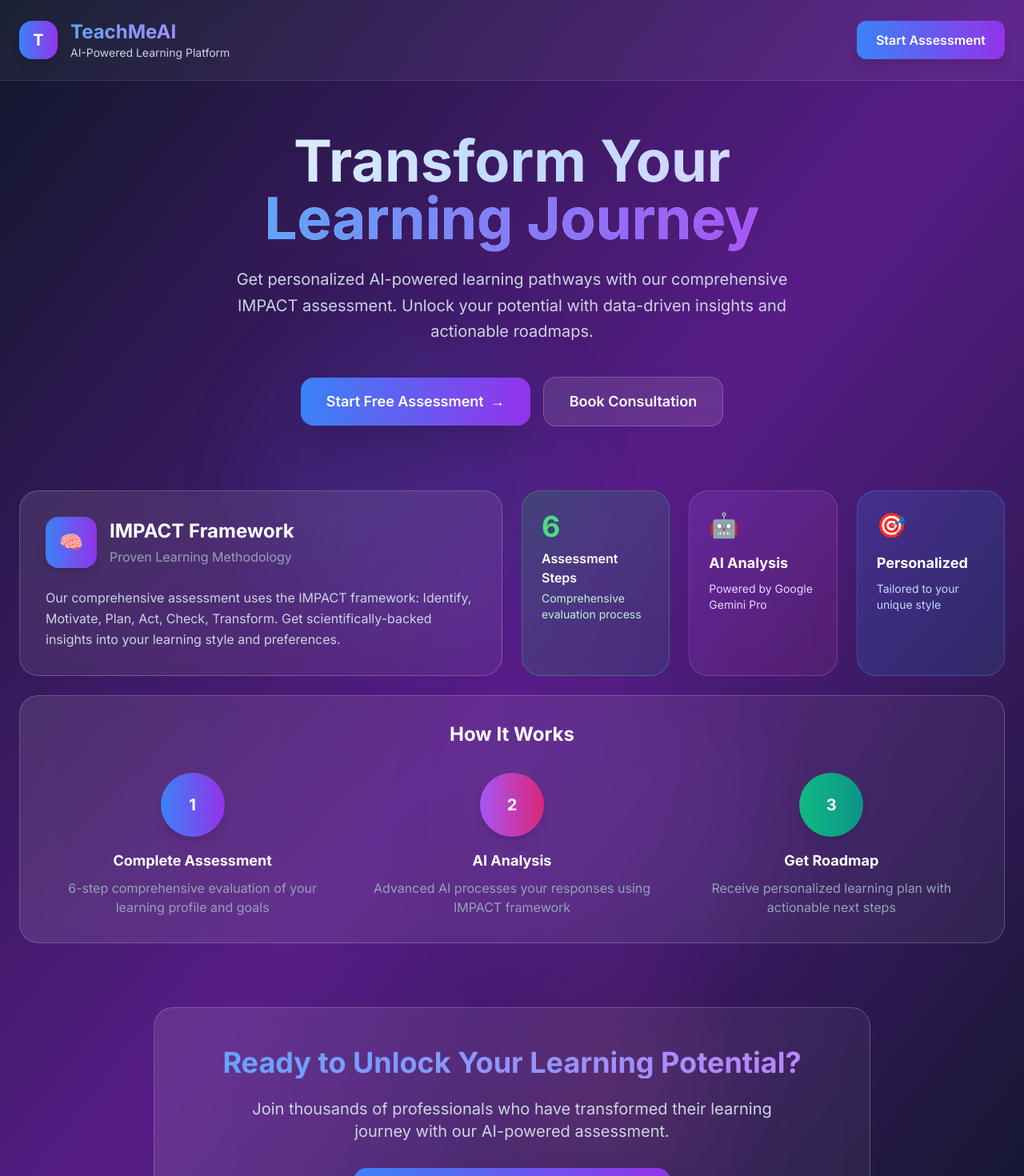
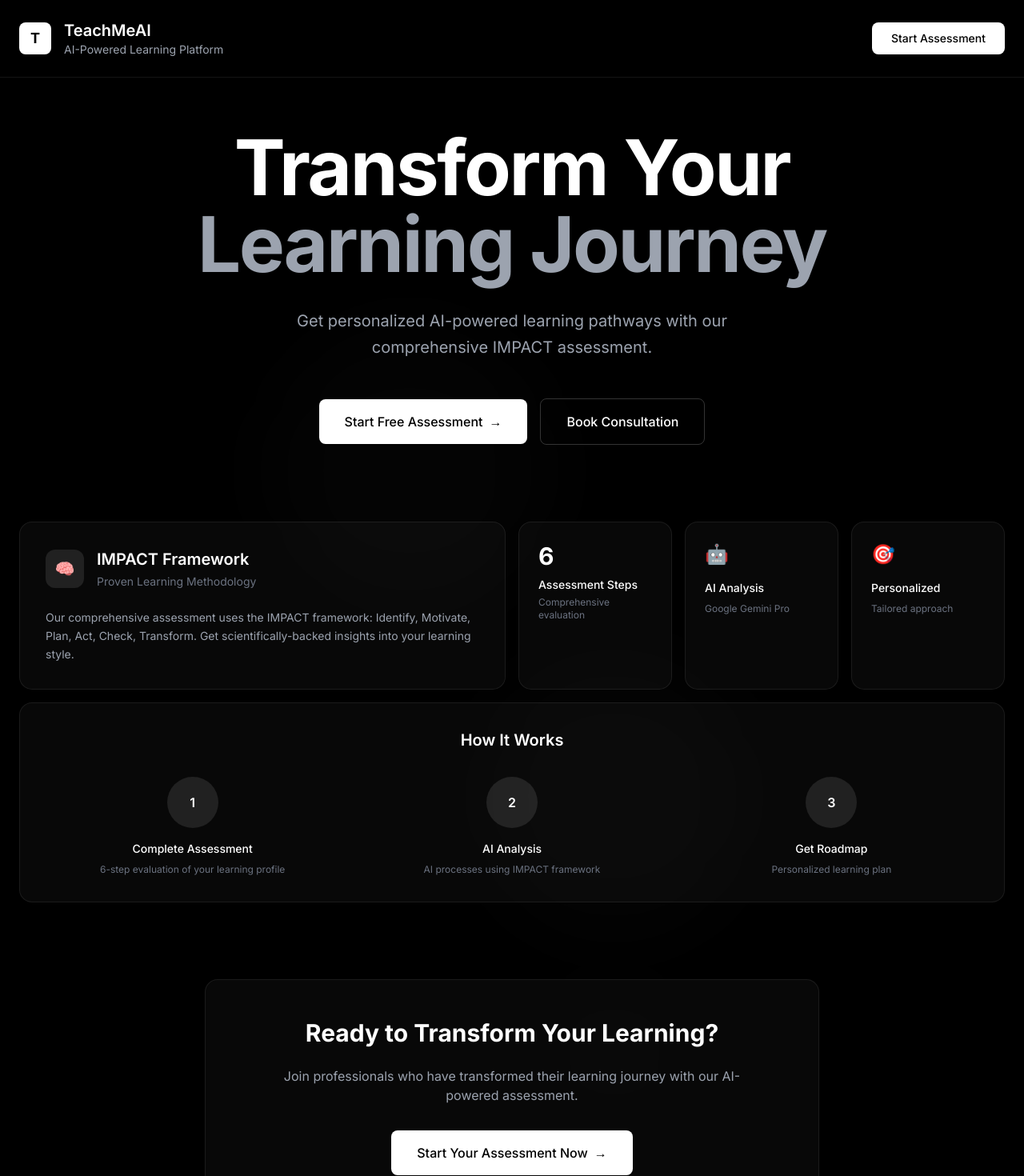
Before and after one commit to teachme-ai/teachmeai-main-site, a Next.js app: page / in a window 1280 px wide. Shown: the top 1470 px of the page at 80% size. Built offline with nearby package versions, Linux system fonts and the light colour scheme.

Commit message:
🖤 All-black Pixlspace aesthetic - minimal and sleek

```diff
--- a/src/app/page.tsx
+++ b/src/app/page.tsx
@@ -2,30 +2,30 @@ import Link from 'next/link'
 
 export default function HomePage() {
   return (
-    <div className="min-h-screen bg-gradient-to-br from-slate-900 via-purple-900 to-slate-900 text-white relative overflow-hidden">
-      {/* Animated Background Elements */}
+    <div className="min-h-screen bg-black text-white relative overflow-hidden">
+      {/* Subtle Background Elements */}
       <div className="absolute inset-0">
-        <div className="absolute top-1/4 left-1/4 w-96 h-96 bg-blue-500/10 rounded-full blur-3xl animate-pulse"></div>
-        <div className="absolute bottom-1/4 right-1/4 w-96 h-96 bg-purple-500/10 rounded-full blur-3xl animate-pulse animation-delay-2000"></div>
-        <div className="absolute top-3/4 left-1/2 w-64 h-64 bg-pink-500/10 rounded-full blur-3xl animate-pulse animation-delay-4000"></div>
+        <div className="absolute top-1/4 left-1/4 w-96 h-96 bg-white/[0.02] rounded-full blur-3xl animate-pulse"></div>
+        <div className="absolute bottom-1/4 right-1/4 w-96 h-96 bg-white/[0.02] rounded-full blur-3xl animate-pulse animation-delay-2000"></div>
+        <div className="absolute top-3/4 left-1/2 w-64 h-64 bg-white/[0.01] rounded-full blur-3xl animate-pulse animation-delay-4000"></div>
       </div>
 
-      {/* Glassmorphism Header */}
-      <header className="relative z-10 backdrop-blur-md bg-white/5 border-b border-white/10">
+      {/* Minimal Header */}
+      <header className="relative z-10 backdrop-blur-md bg-black/80 border-b border-white/[0.08]">
         <div className="max-w-7xl mx-auto px-6 py-6">
           <div className="flex items-center justify-between">
             <div className="flex items-center space-x-4">
-              <div className="w-12 h-12 bg-gradient-to-r from-blue-500 to-purple-600 rounded-2xl flex items-center justify-center shadow-lg">
-                <span className="text-white font-bold text-xl">T</span>
+              <div className="w-10 h-10 bg-white rounded-lg flex items-center justify-center">
+                <span className="text-black font-bold text-lg">T</span>
               </div>
               <div>
-                <h1 className="text-2xl font-bold bg-gradient-to-r from-blue-400 to-purple-400 bg-clip-text text-transparent">TeachMeAI</h1>
-                <p className="text-sm text-slate-300">AI-Powered Learning Platform</p>
+                <h1 className="text-xl font-semibold text-white">TeachMeAI</h1>
+                <p className="text-sm text-gray-400">AI-Powered Learning Platform</p>
               </div>
             </div>
             <Link
               href="/app"
-              className="px-6 py-3 bg-gradient-to-r from-blue-500 to-purple-600 hover:from-blue-600 hover:to-purple-700 rounded-xl font-semibold transition-all duration-300 transform hover:scale-105 shadow-lg hover:shadow-xl"
+              className="px-6 py-2.5 bg-white text-black hover:bg-gray-100 rounded-lg font-medium transition-all duration-200 text-sm"
             >
               Start Assessment
             </Link>
@@ -36,29 +36,28 @@ export default function HomePage() {
       {/* Main Content */}
       <div className="relative z-10 max-w-7xl mx-auto px-6 py-16">
         {/* Hero Section */}
-        <div className="text-center mb-20">
-          <h1 className="text-6xl md:text-7xl font-bold mb-6 bg-gradient-to-r from-white via-blue-200 to-purple-200 bg-clip-text text-transparent leading-tight">
+        <div className="text-center mb-24">
+          <h1 className="text-6xl md:text-8xl font-bold mb-8 text-white leading-[0.9] tracking-tight">
             Transform Your
             <br />
-            <span className="bg-gradient-to-r from-blue-400 to-purple-500 bg-clip-text text-transparent">Learning Journey</span>
+            <span className="text-gray-400">Learning Journey</span>
           </h1>
-          <p className="text-xl text-slate-300 max-w-3xl mx-auto mb-10 leading-relaxed">
+          <p className="text-xl text-gray-400 max-w-2xl mx-auto mb-12 leading-relaxed">
             Get personalized AI-powered learning pathways with our comprehensive IMPACT assessment.
-            Unlock your potential with data-driven insights and actionable roadmaps.
           </p>
           <div className="flex flex-col sm:flex-row gap-4 justify-center items-center">
             <Link
               href="/app"
-              className="group px-8 py-4 bg-gradient-to-r from-blue-500 to-purple-600 hover:from-blue-600 hover:to-purple-700 rounded-2xl font-semibold text-lg transition-all duration-300 transform hover:scale-105 shadow-2xl hover:shadow-blue-500/25"
+              className="group px-8 py-4 bg-white text-black hover:bg-gray-100 rounded-lg font-medium transition-all duration-200"
             >
               Start Free Assessment
-              <span className="ml-2 group-hover:translate-x-1 transition-transform duration-300">→</span>
+              <span className="ml-2 group-hover:translate-x-1 transition-transform duration-200">→</span>
             </Link>
             <a
               href="https://topmate.io/khalidirfan"
               target="_blank"
               rel="noopener noreferrer"
-              className="px-8 py-4 backdrop-blur-md bg-white/10 hover:bg-white/20 border border-white/20 rounded-2xl font-semibold text-lg transition-all duration-300 transform hover:scale-105"
+              className="px-8 py-4 border border-white/20 hover:border-white/40 rounded-lg font-medium transition-all duration-200"
             >
               Book Consultation
             </a>
@@ -66,79 +65,79 @@ export default function HomePage() {
         </div>
 
         {/* Bento Grid */}
-        <div className="grid grid-cols-1 md:grid-cols-4 lg:grid-cols-6 gap-6 mb-20">
+        <div className="grid grid-cols-1 md:grid-cols-4 lg:grid-cols-6 gap-4 mb-24">
 
           {/* IMPACT Framework Card */}
           <div className="md:col-span-2 lg:col-span-3 group">
-            <div className="h-full backdrop-blur-md bg-gradient-to-br from-white/10 to-white/5 border border-white/20 rounded-3xl p-8 hover:bg-white/15 transition-all duration-500 transform hover:scale-[1.02] hover:shadow-2xl">
+            <div className="h-full bg-white/[0.03] border border-white/[0.08] rounded-2xl p-8 hover:bg-white/[0.05] transition-all duration-300">
               <div className="flex items-center mb-6">
-                <div className="w-16 h-16 bg-gradient-to-r from-blue-500 to-purple-600 rounded-2xl flex items-center justify-center mr-4 shadow-lg">
-                  <span className="text-2xl">🧠</span>
+                <div className="w-12 h-12 bg-white/10 rounded-xl flex items-center justify-center mr-4">
+                  <span className="text-xl">🧠</span>
                 </div>
                 <div>
-                  <h3 className="text-2xl font-bold mb-1">IMPACT Framework</h3>
-                  <p className="text-slate-400">Proven Learning Methodology</p>
+                  <h3 className="text-xl font-semibold mb-1 text-white">IMPACT Framework</h3>
+                  <p className="text-gray-500 text-sm">Proven Learning Methodology</p>
                 </div>
               </div>
-              <p className="text-slate-300 leading-relaxed">
+              <p className="text-gray-400 leading-relaxed text-sm">
                 Our comprehensive assessment uses the IMPACT framework: Identify, Motivate, Plan, Act, Check, Transform.
-                Get scientifically-backed insights into your learning style and preferences.
+                Get scientifically-backed insights into your learning style.
               </p>
             </div>
           </div>
 
           {/* Stats Card */}
           <div className="group">
-            <div className="h-full backdrop-blur-md bg-gradient-to-br from-green-500/20 to-emerald-500/10 border border-green-400/30 rounded-3xl p-6 hover:bg-green-500/25 transition-all duration-500 transform hover:scale-105">
-              <div className="text-4xl font-bold text-green-400 mb-2 group-hover:scale-110 transition-transform duration-300">6</div>
-              <div className="text-white font-semibold mb-1">Assessment Steps</div>
-              <div className="text-sm text-green-200">Comprehensive evaluation process</div>
+            <div className="h-full bg-white/[0.03] border border-white/[0.08] rounded-2xl p-6 hover:bg-white/[0.05] transition-all duration-300">
+              <div className="text-3xl font-bold text-white mb-2">6</div>
+              <div className="text-white font-medium mb-1 text-sm">Assessment Steps</div>
+              <div className="text-xs text-gray-500">Comprehensive evaluation</div>
             </div>
           </div>
 
           {/* AI Analysis Card */}
           <div className="group">
-            <div className="h-full backdrop-blur-md bg-gradient-to-br from-purple-500/20 to-pink-500/10 border border-purple-400/30 rounded-3xl p-6 hover:bg-purple-500/25 transition-all duration-500 transform hover:scale-105">
-              <div className="text-3xl mb-4 group-hover:animate-bounce">🤖</div>
-              <div className="font-bold text-lg mb-2">AI Analysis</div>
-              <div className="text-sm text-purple-200">Powered by Google Gemini Pro</div>
+            <div className="h-full bg-white/[0.03] border border-white/[0.08] rounded-2xl p-6 hover:bg-white/[0.05] transition-all duration-300">
+              <div className="text-2xl mb-4">🤖</div>
+              <div className="font-medium text-white mb-2 text-sm">AI Analysis</div>
+              <div className="text-xs text-gray-500">Google Gemini Pro</div>
             </div>
           </div>
 
           {/* Personalization Card */}
           <div className="group">
-            <div className="h-full backdrop-blur-md bg-gradient-to-br from-blue-500/20 to-cyan-500/10 border border-blue-400/30 rounded-3xl p-6 hover:bg-blue-500/25 transition-all duration-500 transform hover:scale-105">
-              <div className="text-3xl mb-4 group-hover:rotate-12 transition-transform duration-300">🎯</div>
-              <div className="font-bold text-lg mb-2">Personalized</div>
-              <div className="text-sm text-blue-200">Tailored to your unique style</div>
+            <div className="h-full bg-white/[0.03] border border-white/[0.08] rounded-2xl p-6 hover:bg-white/[0.05] transition-all duration-300">
+              <div className="text-2xl mb-4">🎯</div>
+              <div className="font-medium text-white mb-2 text-sm">Personalized</div>
+              <div className="text-xs text-gray-500">Tailored approach</div>
             </div>
           </div>
 
           {/* Process Flow Card */}
           <div className="md:col-span-4 lg:col-span-6 group">
-            <div className="backdrop-blur-md bg-gradient-to-r from-white/10 to-white/5 border border-white/20 rounded-3xl p-8 hover:bg-white/15 transition-all duration-500">
-              <h3 className="text-2xl font-bold mb-8 text-center">How It Works</h3>
+            <div className="bg-white/[0.03] border border-white/[0.08] rounded-2xl p-8 hover:bg-white/[0.05] transition-all duration-300">
+              <h3 className="text-xl font-semibold mb-8 text-center text-white">How It Works</h3>
               <div className="grid grid-cols-1 md:grid-cols-3 gap-8">
-                <div className="text-center group/item">
-                  <div className="w-20 h-20 bg-gradient-to-r from-blue-500 to-purple-600 rounded-full flex items-center justify-center mx-auto mb-4 shadow-lg group-hover/item:scale-110 transition-transform duration-300">
-                    <span className="text-white font-bold text-xl">1</span>
+                <div className="text-center">
+                  <div className="w-16 h-16 bg-white/10 rounded-full flex items-center justify-center mx-auto mb-4">
+                    <span className="text-white font-semibold">1</span>
                   </div>
-                  <h4 className="font-bold text-lg mb-2">Complete Assessment</h4>
-                  <p className="text-slate-400">6-step comprehensive evaluation of your learning profile and goals</p>
+                  <h4 className="font-medium text-white mb-2 text-sm">Complete Assessment</h4>
+                  <p className="text-gray-500 text-xs">6-step evaluation of your learning profile</p>
                 </div>
-                <div className="text-center group/item">
-                  <div className="w-20 h-20 bg-gradient-to-r from-purple-500 to-pink-600 rounded-full flex items-center justify-center mx-auto mb-4 shadow-lg group-hover/item:scale-110 transition-transform duration-300">
-                    <span className="text-white font-bold text-xl">2</span>
+                <div className="text-center">
+                  <div className="w-16 h-16 bg-white/10 rounded-full flex items-center justify-center mx-auto mb-4">
+                    <span className="text-white font-semibold">2</span>
                   </div>
-                  <h4 className="font-bold text-lg mb-2">AI Analysis</h4>
-                  <p className="text-slate-400">Advanced AI processes your responses using IMPACT framework</p>
+                  <h4 className="font-medium text-white mb-2 text-sm">AI Analysis</h4>
+                  <p className="text-gray-500 text-xs">AI processes using IMPACT framework</p>
                 </div>
-                <div className="text-center group/item">
-                  <div className="w-20 h-20 bg-gradient-to-r from-emerald-500 to-teal-600 rounded-full flex items-center justify-center mx-auto mb-4 shadow-lg group-hover/item:scale-110 transition-transform duration-300">
-                    <span className="text-white font-bold text-xl">3</span>
+                <div className="text-center">
+                  <div className="w-16 h-16 bg-white/10 rounded-full flex items-center justify-center mx-auto mb-4">
+                    <span className="text-white font-semibold">3</span>
                   </div>
-                  <h4 className="font-bold text-lg mb-2">Get Roadmap</h4>
-                  <p className="text-slate-400">Receive personalized learning plan with actionable next steps</p>
+                  <h4 className="font-medium text-white mb-2 text-sm">Get Roadmap</h4>
+                  <p className="text-gray-500 text-xs">Personalized learning plan</p>
                 </div>
               </div>
             </div>
@@ -148,19 +147,19 @@ export default function HomePage() {
 
         {/* CTA Section */}
         <div className="text-center">
-          <div className="backdrop-blur-md bg-gradient-to-r from-white/10 to-white/5 border border-white/20 rounded-3xl p-12 max-w-4xl mx-auto">
-            <h2 className="text-4xl font-bold mb-6 bg-gradient-to-r from-blue-400 to-purple-400 bg-clip-text text-transparent">
-              Ready to Unlock Your Learning Potential?
+          <div className="bg-white/[0.03] border border-white/[0.08] rounded-2xl p-12 max-w-3xl mx-auto">
+            <h2 className="text-3xl font-bold mb-6 text-white">
+              Ready to Transform Your Learning?
             </h2>
-            <p className="text-xl text-slate-300 mb-8 max-w-2xl mx-auto">
-              Join thousands of professionals who have transformed their learning journey with our AI-powered assessment.
+            <p className="text-gray-400 mb-8 max-w-xl mx-auto">
+              Join professionals who have transformed their learning journey with our AI-powered assessment.
             </p>
             <Link
               href="/app"
-              className="inline-flex items-center px-10 py-5 bg-gradient-to-r from-blue-500 to-purple-600 hover:from-blue-600 hover:to-purple-700 rounded-2xl font-bold text-xl transition-all duration-300 transform hover:scale-105 shadow-2xl hover:shadow-blue-500/25"
+              className="inline-flex items-center px-8 py-4 bg-white text-black hover:bg-gray-100 rounded-lg font-medium transition-all duration-200"
             >
               Start Your Assessment Now
-              <span className="ml-3 text-2xl">✨</span>
+              <span className="ml-2">→</span>
             </Link>
           </div>
         </div>
```
